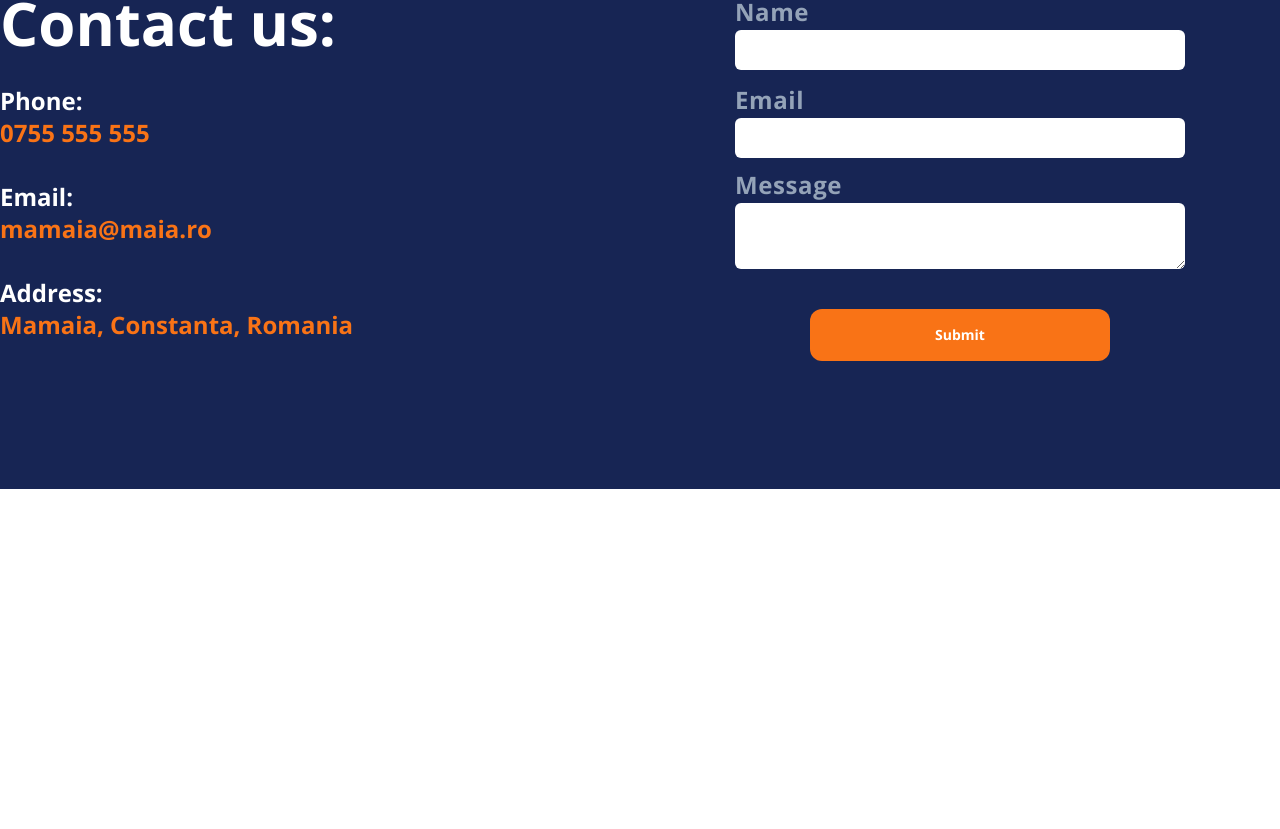
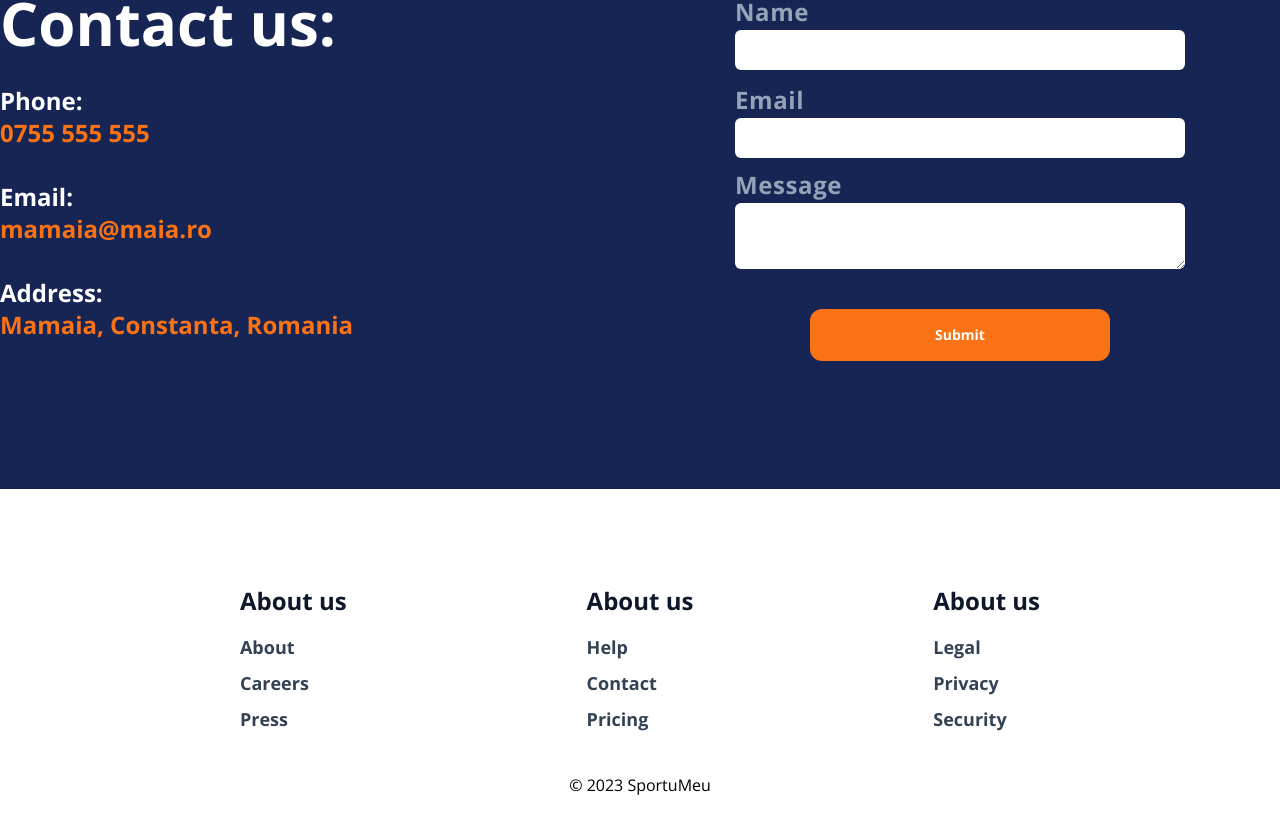
Before and after one commit to MariusTanase/InchiriereTeren, a React (Vite) app in the folder front/: page / in a window 1280 px wide. Shown: the part 2599-3428 px from the top of the page. Before the commit the page ends 3184 px from the top, so only its background shows below. Built offline with nearby package versions, Linux system fonts and the light colour scheme.

Commit message:
ADD: Footer component

```diff
--- /dev/null
+++ b/front/src/components/Footer.tsx
@@ -0,0 +1,73 @@
+import FooterLink from './elements/FooterLink'
+
+const Footer = () => {
+
+    const linksArray1 = [
+        {
+            title: 'About',
+            link: "/aboutUs"
+        },
+        {
+            title: 'Careers',
+            link: "/careers"
+        },
+        {
+            title: 'Press',
+            link: "/press"
+        }
+    ]
+
+    const linksArray2 = [
+        {
+            title: 'Help',
+            link: "/FAQ"
+        },
+        {
+            title: 'Contact',
+            link: "/contact"
+        },
+        {
+            title: 'Pricing',
+            link: "/pricing"
+        }
+    ]
+
+    const linksArray3 = [
+        {
+            title: 'Legal',
+            link: "/terms"
+        },
+        {
+            title: 'Privacy',
+            link: "/privacypolicy"
+        },
+        {
+            title: 'Security',
+            link: "/security"
+        }
+    ]
+
+
+    return (
+        <div className='flex w-full mt-24'>
+            <div className="container flex flex-col justify-evenly items-center w-full h-full mx-auto">
+                <div className='flex flex-col lg:flex-row justify-evenly items-center w-full h-full mx-auto'>
+                    <FooterLink title='About us' arrayLinks={linksArray1} />
+                    <FooterLink title='About us' arrayLinks={linksArray2} />
+                    <FooterLink title='About us' arrayLinks={linksArray3} />
+                </div>
+                <div className='my-8'>
+                    <h4>&copy; 2023 SportuMeu</h4>
+                </div>
+
+
+            </div>
+
+
+
+
+        </div>
+    )
+}
+
+export default Footer
--- /dev/null
+++ b/front/src/components/elements/FooterLink.tsx
@@ -0,0 +1,24 @@
+import { Link } from 'react-router-dom'
+
+const FooterLink = ({title, arrayLinks}) => {
+
+    return (
+        <div className='flex flex-col lg:flex-col'>
+            <h4 className='text-slate-900 font-bold text-2xl mb-4'>{title}</h4>
+            <ul>
+                {arrayLinks.map((item) => {
+                    return (
+                        <Link key={item.title+item.link} to={item.link}>
+                            <li key={title} className='text-slate-700 font-bold text-lg flex-1 mb-2'>
+                                {item.title}
+                            </li>
+                        </Link>
+                    )
+                })
+                }
+            </ul>
+        </div>
+    )
+}
+
+export default FooterLink
--- a/front/src/pages/Homepage.tsx
+++ b/front/src/pages/Homepage.tsx
@@ -6,6 +6,7 @@ import WhyUs from '../components/WhyUs'
 import CallToAction from '../components/CallToAction'
 import Testimonials from '../components/Testimonials'
 import ContactUs from '../components/ContactUs'
+import Footer from '../components/Footer'
 
 const Homepage = () => {
   return (
@@ -18,6 +19,7 @@ const Homepage = () => {
         <CallToAction />
         <Testimonials />
         <ContactUs />
+        <Footer />
     </section>
   )
 }
```
